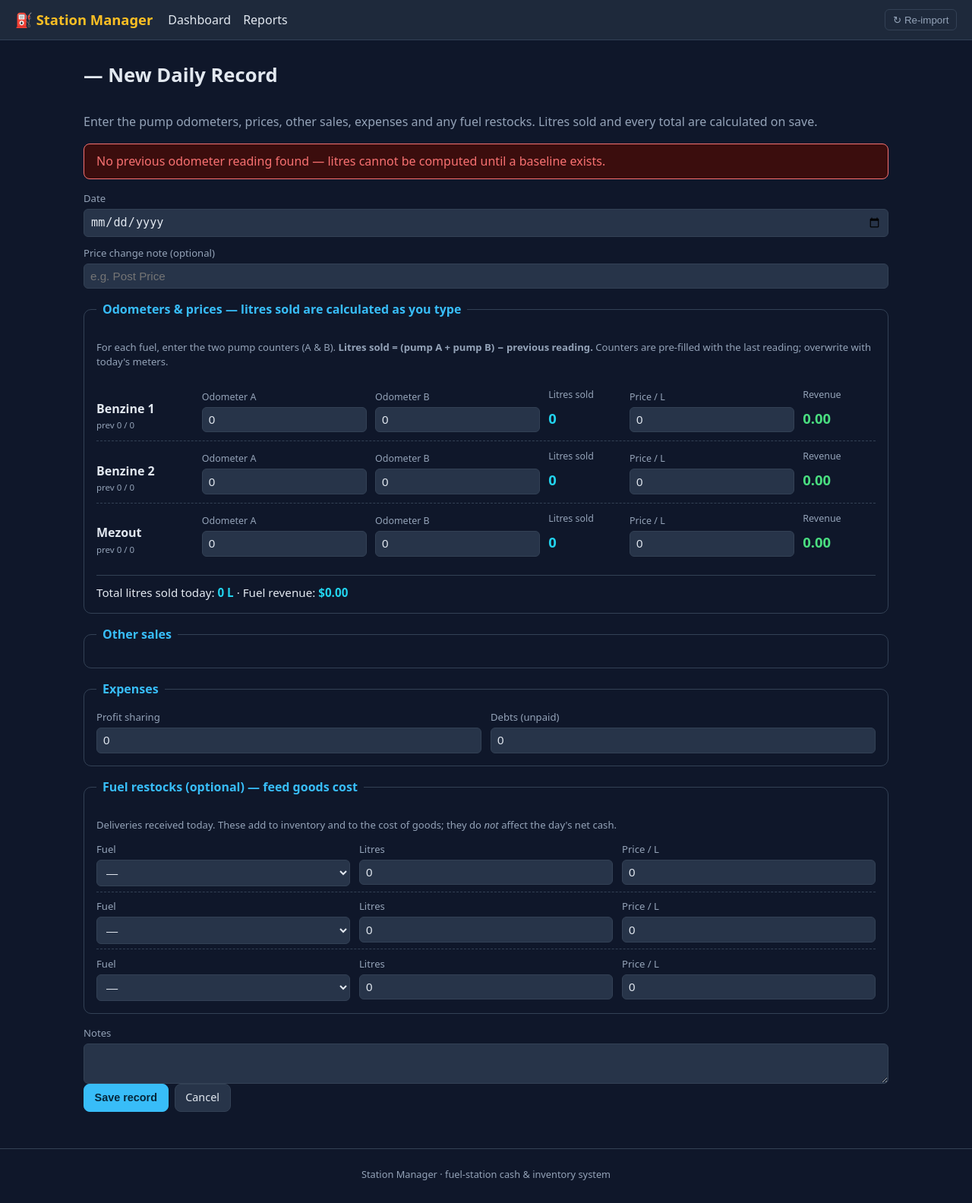
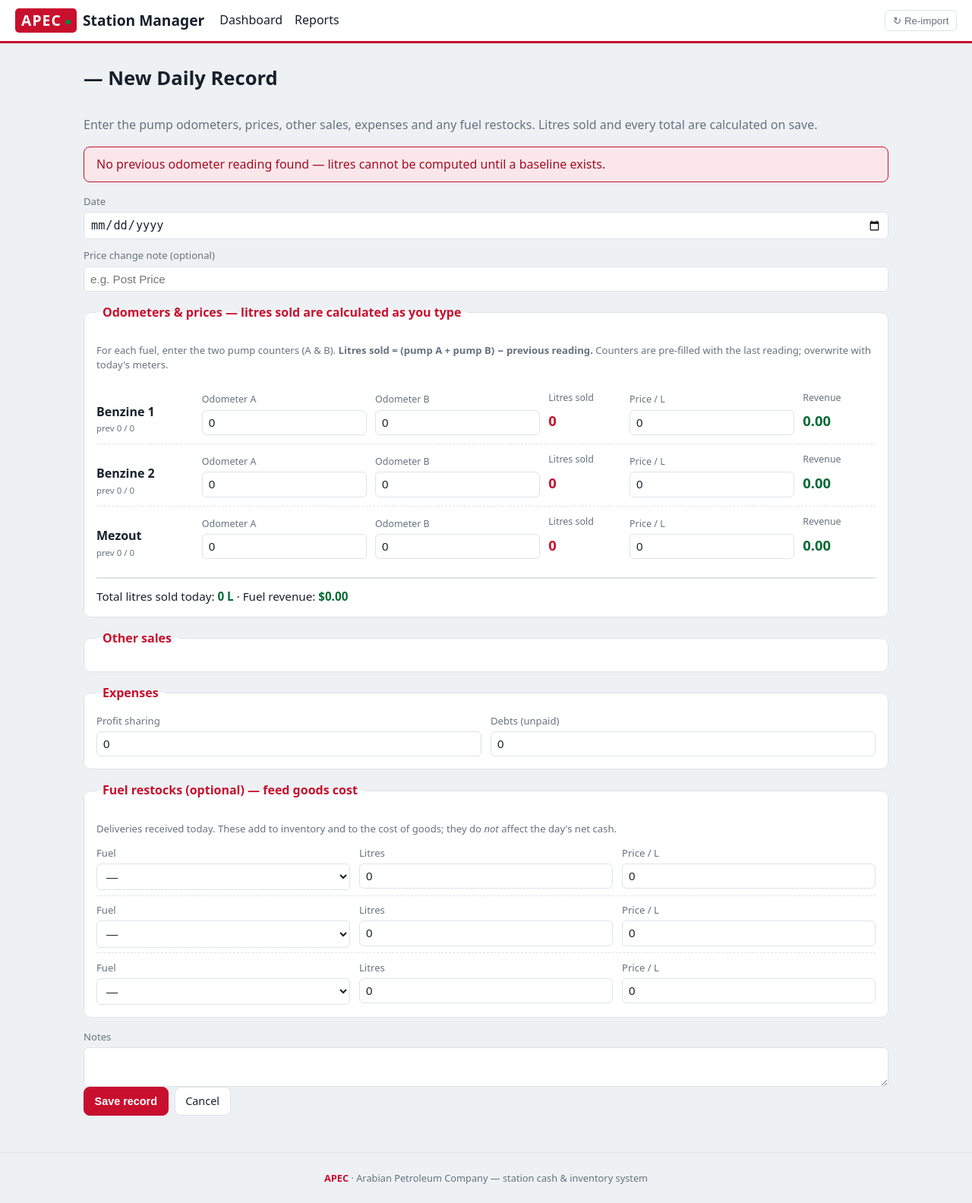
Before and after one commit to TonySa299/healthbot-md-privacy, a Flask app: template station_manager/templates/daily_new.html in a window 1280 px wide. Shown: the whole page at 76% size. Before the commit the page ends 1554 px from the top, so only its background shows below. Run offline with Flask 3, Linux system fonts and the light colour scheme; the template is opened without the code that fills it, so the values that code supplies are empty.

Commit message:
Update data, apply APEC theme, and sync entries back to Excel
- Load the latest workbook (data through 2026-07-13; 319 Halba / 249 Tekrit days).
- Rebrand to APEC (Arabian Petroleum Company) red-and-green light theme.
- Write each saved day back into the workbook's Daily and ODOMETERS sheets
  (values + grown table ranges), with a timestamped backup before every write
  (last 20 kept). Excel sync failures are reported but never block the app save.
- Make the workbook writable when packaged: the live copy sits next to the exe
  (bundled copy is the read-only seed); importer and sync use the live copy.

Co-Authored-By: Claude Opus 4.8 <noreply@anthropic.com>
Claude-Session: https://claude.ai/code/session_011y8PrrqexCdxr75DV7WRWE

```diff
--- a/station_manager/app.py
+++ b/station_manager/app.py
@@ -21,8 +21,9 @@ from flask import (
     Flask, render_template, request, redirect, url_for, flash, abort
 )
 
-from db import get_conn, init_db, DB_PATH, resource_path
+from db import get_conn, init_db, DB_PATH, resource_path, ensure_live_workbook
 import analytics
+import excel_sync
 from importer import run_import
 
 # Explicit template/static paths so the app also works when packaged as a
@@ -290,11 +291,24 @@ def daily_new(name):
             _recompute_stock_aggregates(conn, st["id"])
             conn.commit()
 
+            # Mirror the entry into the Excel workbook (never let this block the
+            # save that already succeeded in the app's own database).
+            synced = True
+            try:
+                excel_sync.append_day(
+                    st["name"], vals, odo,
+                    {"b1": b1_l, "b2": b2_l, "mez": mez_l})
+            except Exception as exc:  # pragma: no cover
+                synced = False
+                flash(f"Saved to the app, but could not update the Excel file: {exc}",
+                      "error")
+
             for w in warnings:
                 flash(w, "error")
             extra = f" · {restocks} restock(s) logged" if restocks else ""
+            xls = " · Excel updated" if synced else ""
             flash(f"Saved {day}: {b1_l:,.0f}/{b2_l:,.0f}/{mez_l:,.0f} L sold, "
-                  f"net ${vals['daily_total']:,.2f}{extra}.", "success")
+                  f"net ${vals['daily_total']:,.2f}{extra}{xls}.", "success")
             return redirect(url_for("daily", name=name))
         except Exception as exc:  # pragma: no cover
             flash(f"Could not save: {exc}", "error")
@@ -411,6 +425,7 @@ def ensure_data():
     empty, so a database created by an earlier version (which had no odometer
     table populated) heals itself instead of showing empty odometers.
     """
+    ensure_live_workbook()
     init_db()
     conn = get_conn()
     daily = conn.execute("SELECT COUNT(*) c FROM daily_records").fetchone()["c"]
--- a/station_manager/importer.py
+++ b/station_manager/importer.py
@@ -12,13 +12,14 @@ import datetime
 import openpyxl
 
 from db import (
-    resource_path,
+    LIVE_WORKBOOK,
+    ensure_live_workbook,
     reset_db,
     get_or_create_station,
     cursor,
 )
 
-WORKBOOK = resource_path("data", "General_Cashflow.xlsx")
+WORKBOOK = LIVE_WORKBOOK
 
 STATIONS = ["Halba", "Tekrit"]
 
@@ -329,6 +330,7 @@ def import_gas(wb, station, station_id):
 
 
 def run_import(verbose=True):
+    ensure_live_workbook()
     if not os.path.exists(WORKBOOK):
         raise FileNotFoundError(f"Workbook not found: {WORKBOOK}")
 
--- a/station_manager/static/style.css
+++ b/station_manager/static/style.css
@@ -1,22 +1,36 @@
+/* ==========================================================================
+   Station Manager — APEC (Arabian Petroleum Company) theme
+   Brand colours: APEC red + APEC green on a clean light background.
+   ========================================================================== */
 :root{
-  --bg:#0f172a; --panel:#1e293b; --panel2:#273449; --line:#334155;
-  --text:#e2e8f0; --muted:#94a3b8; --accent:#38bdf8; --accent2:#22d3ee;
-  --pos:#4ade80; --neg:#f87171; --brand:#fbbf24;
+  --bg:#eef1f4; --panel:#ffffff; --panel2:#f5f7f9; --line:#dde3e9;
+  --text:#16202c; --muted:#66727f;
+  --red:#c8102e; --red-dark:#a30d24; --red-soft:#fbe7ea;
+  --green:#00843d; --green-dark:#046a33; --green-soft:#e4f4ea;
+  --accent:#c8102e; --accent2:#00843d;
+  --pos:#1a8a3d; --neg:#c8102e; --brand:#c8102e;
 }
 *{box-sizing:border-box}
 body{margin:0;font-family:system-ui,-apple-system,Segoe UI,Roboto,sans-serif;
   background:var(--bg);color:var(--text);line-height:1.45}
-a{color:var(--accent);text-decoration:none}
+a{color:var(--red);text-decoration:none}
 a:hover{text-decoration:underline}
 
-.topbar{display:flex;align-items:center;gap:1.25rem;padding:.75rem 1.25rem;
-  background:var(--panel);border-bottom:1px solid var(--line);flex-wrap:wrap}
-.brand a{color:var(--brand);font-weight:700;font-size:1.15rem}
+.topbar{display:flex;align-items:center;gap:1.25rem;padding:.7rem 1.25rem;
+  background:var(--panel);border-bottom:3px solid var(--red);flex-wrap:wrap;
+  box-shadow:0 1px 4px rgba(0,0,0,.05)}
+.brand a{display:inline-flex;align-items:center;gap:.5rem;font-weight:800;
+  font-size:1.2rem;color:var(--text)}
+.brand .apec{background:var(--red);color:#fff;padding:.12rem .5rem;border-radius:5px;
+  letter-spacing:.06em;font-weight:800}
+.brand .apec::after{content:"";display:inline-block;width:.42rem;height:.42rem;
+  background:var(--green);border-radius:50%;margin-left:.34rem;vertical-align:middle}
 .topbar nav{display:flex;gap:1rem;flex:1;flex-wrap:wrap}
 .topbar nav a{color:var(--text);font-weight:500}
+.topbar nav a:hover{color:var(--red)}
 .reimport button{background:transparent;border:1px solid var(--line);color:var(--muted);
   padding:.35rem .6rem;border-radius:6px;cursor:pointer}
-.reimport button:hover{color:var(--text);border-color:var(--accent)}
+.reimport button:hover{color:var(--red);border-color:var(--red)}
 
 main{max-width:1100px;margin:0 auto;padding:1.5rem 1.25rem 3rem}
 h1{margin:.2rem 0 1rem;font-size:1.6rem}
@@ -30,29 +44,32 @@ h3{font-size:.95rem;margin:1.2rem 0 .5rem;color:var(--muted);text-transform:uppe
 .actions{display:flex;gap:.5rem;flex-wrap:wrap}
 
 .btn{display:inline-block;padding:.45rem .85rem;border:1px solid var(--line);
-  border-radius:8px;color:var(--text);background:var(--panel2);font-size:.9rem;cursor:pointer}
-.btn:hover{border-color:var(--accent);text-decoration:none}
-.btn.primary{background:var(--accent);color:#06263a;border-color:var(--accent);font-weight:600}
+  border-radius:8px;color:var(--text);background:#fff;font-size:.9rem;cursor:pointer}
+.btn:hover{border-color:var(--red);color:var(--red);text-decoration:none}
+.btn.primary{background:var(--red);color:#fff;border-color:var(--red);font-weight:600}
+.btn.primary:hover{background:var(--red-dark);color:#fff}
 
 .kpis{display:grid;grid-template-columns:repeat(auto-fit,minmax(150px,1fr));gap:.8rem;margin:1rem 0 1.5rem}
 .kpi{background:var(--panel);border:1px solid var(--line);border-radius:12px;padding:.9rem 1rem;
-  display:flex;flex-direction:column;gap:.3rem}
+  display:flex;flex-direction:column;gap:.3rem;border-top:3px solid var(--red);
+  box-shadow:0 1px 3px rgba(0,0,0,.04)}
 .kpi .label{color:var(--muted);font-size:.78rem;text-transform:uppercase;letter-spacing:.03em}
 .kpi .value{font-size:1.35rem;font-weight:700}
-.kpi.net{background:linear-gradient(135deg,#0e3a4a,#134e4a);border-color:var(--accent2)}
-.kpi.net .value{color:var(--accent2)}
+.kpi.net{border-top-color:var(--green);background:var(--green-soft)}
+.kpi.net .value{color:var(--green-dark)}
 
 .grid-2{display:grid;grid-template-columns:1fr 1fr;gap:1.2rem}
 @media(max-width:820px){.grid-2{grid-template-columns:1fr}}
 
-.card{background:var(--panel);border:1px solid var(--line);border-radius:12px;padding:1.1rem 1.2rem;margin-bottom:1.2rem}
+.card{background:var(--panel);border:1px solid var(--line);border-radius:12px;
+  padding:1.1rem 1.2rem;margin-bottom:1.2rem;box-shadow:0 1px 3px rgba(0,0,0,.04)}
 
 .barchart{display:flex;flex-direction:column;gap:.4rem}
 .bar-row{display:grid;grid-template-columns:70px 1fr auto;align-items:center;gap:.6rem;font-size:.85rem}
 .bar-label{color:var(--muted)}
-.bar-track{background:var(--panel2);border-radius:6px;height:16px;overflow:hidden}
-.bar-fill{height:100%;background:linear-gradient(90deg,var(--accent),var(--accent2));border-radius:6px;min-width:2px}
-.bar-fill.neg{background:linear-gradient(90deg,#7f1d1d,var(--neg))}
+.bar-track{background:var(--panel2);border:1px solid var(--line);border-radius:6px;height:16px;overflow:hidden}
+.bar-fill{height:100%;background:linear-gradient(90deg,var(--green),#3cb371);border-radius:6px;min-width:2px}
+.bar-fill.neg{background:linear-gradient(90deg,var(--red),#e2445c)}
 .bar-value{font-variant-numeric:tabular-nums;white-space:nowrap}
 .bar-value em{color:var(--muted);font-style:normal;font-size:.8rem}
 
@@ -61,8 +78,8 @@ h3{font-size:.95rem;margin:1.2rem 0 .5rem;color:var(--muted);text-transform:uppe
 .tbl th{color:var(--muted);font-weight:600;font-size:.8rem;text-transform:uppercase;letter-spacing:.03em}
 .tbl td.num,.tbl th.num{text-align:right;font-variant-numeric:tabular-nums}
 .tbl.compact th,.tbl.compact td{padding:.35rem .5rem;font-size:.83rem}
-.tbl tr:hover td{background:rgba(255,255,255,.02)}
-.total-row td{font-weight:700;background:rgba(56,189,248,.06)}
+.tbl tr:hover td{background:var(--panel2)}
+.total-row td{font-weight:700;background:var(--red-soft)}
 
 .table-scroll{overflow-x:auto}
 
@@ -71,53 +88,52 @@ h3{font-size:.95rem;margin:1.2rem 0 .5rem;color:var(--muted);text-transform:uppe
 .stock-block{margin-bottom:.6rem}
 
 .flash{padding:.7rem 1rem;border-radius:8px;margin-bottom:1rem;border:1px solid}
-.flash.success{background:#052e2b;border-color:var(--pos);color:var(--pos)}
-.flash.error{background:#3b0d0d;border-color:var(--neg);color:var(--neg)}
+.flash.success{background:var(--green-soft);border-color:var(--green);color:var(--green-dark)}
+.flash.error{background:var(--red-soft);border-color:var(--red);color:var(--red-dark)}
 
 .filterbar{margin:.5rem 0 1rem}
-.filterbar select{background:var(--panel2);color:var(--text);border:1px solid var(--line);
+.filterbar select{background:#fff;color:var(--text);border:1px solid var(--line);
   padding:.4rem .5rem;border-radius:6px}
 
-.entry-form fieldset{border:1px solid var(--line);border-radius:10px;margin:1rem 0;padding:1rem}
-.entry-form legend{color:var(--accent);padding:0 .5rem;font-weight:600}
+.entry-form fieldset{border:1px solid var(--line);border-radius:10px;margin:1rem 0;padding:1rem;background:var(--panel)}
+.entry-form legend{color:var(--red);padding:0 .5rem;font-weight:700}
 .form-grid{display:grid;grid-template-columns:repeat(auto-fit,minmax(160px,1fr));gap:.75rem}
 .entry-form label{display:flex;flex-direction:column;gap:.25rem;font-size:.82rem;color:var(--muted)}
 .entry-form label.wide{grid-column:1/-1}
-.entry-form input,.entry-form textarea{background:var(--panel2);color:var(--text);
+.entry-form input,.entry-form textarea,.entry-form select{background:#fff;color:var(--text);
   border:1px solid var(--line);border-radius:6px;padding:.45rem .5rem;font-size:.95rem}
-.entry-form input:focus,.entry-form textarea:focus{outline:none;border-color:var(--accent)}
+.entry-form input:focus,.entry-form textarea:focus,.entry-form select:focus{outline:none;border-color:var(--red);
+  box-shadow:0 0 0 2px var(--red-soft)}
 
 .fuel-row{display:grid;grid-template-columns:1.2fr 1fr 1fr .9fr .9fr .9fr;gap:.7rem;
   align-items:end;padding:.7rem 0;border-top:1px dashed var(--line)}
 .fuel-row:first-of-type{border-top:none}
-.fuel-name{font-weight:600;color:var(--text);display:flex;flex-direction:column;gap:.15rem}
+.fuel-name{font-weight:700;color:var(--text);display:flex;flex-direction:column;gap:.15rem}
 .fuel-name .prev-hint{font-weight:400;color:var(--muted);font-size:.72rem}
 .fuel-row label{display:flex;flex-direction:column;gap:.25rem;font-size:.78rem;color:var(--muted)}
-.fuel-row input{background:var(--panel2);color:var(--text);border:1px solid var(--line);
+.fuel-row input{background:#fff;color:var(--text);border:1px solid var(--line);
   border-radius:6px;padding:.45rem .5rem;font-size:.95rem}
 .litres-out,.revenue-out{display:flex;flex-direction:column;gap:.25rem;font-size:.78rem;color:var(--muted)}
-.litres-val,.revenue-val{font-size:1.15rem;font-weight:700;color:var(--accent2);
-  font-variant-numeric:tabular-nums;padding:.3rem 0}
-.revenue-val{color:var(--pos)}
+.litres-val{font-size:1.15rem;font-weight:700;color:var(--red);font-variant-numeric:tabular-nums;padding:.3rem 0}
+.revenue-val{font-size:1.15rem;font-weight:700;color:var(--green-dark);font-variant-numeric:tabular-nums;padding:.3rem 0}
 .litres-val.warn{color:var(--neg);font-size:.9rem}
-.fuel-total{margin-top:.8rem;padding-top:.7rem;border-top:1px solid var(--line);font-size:.95rem}
-.fuel-total b{color:var(--accent2)}
-@media(max-width:820px){.fuel-row{grid-template-columns:1fr 1fr;}.fuel-name{grid-column:1/-1}}
+.fuel-total{margin-top:.8rem;padding-top:.7rem;border-top:2px solid var(--line);font-size:.95rem}
+.fuel-total b{color:var(--green-dark)}
 
-.prevbox{background:var(--panel2);border:1px solid var(--line);border-radius:8px;
+.prevbox{background:var(--green-soft);border:1px solid var(--green);border-radius:8px;
   padding:.6rem .9rem;margin:.5rem 0 1rem;font-size:.88rem}
-.prevbox strong{color:var(--accent)}
+.prevbox strong{color:var(--green-dark)}
 .restock-line{border-top:1px dashed var(--line);padding-top:.6rem;margin-top:.4rem}
 .restock-line:first-of-type{border-top:none;padding-top:0;margin-top:0}
 .inline-form{margin-bottom:1.2rem}
 .inline-form .align-end{justify-content:flex-end}
-.entry-form select{background:var(--panel2);color:var(--text);border:1px solid var(--line);
-  border-radius:6px;padding:.45rem .5rem;font-size:.95rem}
 .margin-card{max-width:640px}
 .margin-row{display:grid;grid-template-columns:1fr 1fr 1fr;gap:1rem}
 .margin-row>div{display:flex;flex-direction:column;gap:.25rem}
 .margin-row .label{color:var(--muted);font-size:.8rem}
 .margin-row b{font-size:1.15rem}
+@media(max-width:820px){.fuel-row{grid-template-columns:1fr 1fr;}.fuel-name{grid-column:1/-1}}
 @media(max-width:640px){.margin-row{grid-template-columns:1fr}}
 
 footer{text-align:center;color:var(--muted);font-size:.8rem;padding:1.5rem;border-top:1px solid var(--line)}
+footer .apec{color:var(--red);font-weight:700}
--- a/station_manager/templates/base.html
+++ b/station_manager/templates/base.html
@@ -8,7 +8,7 @@
 </head>
 <body>
 <header class="topbar">
-  <div class="brand"><a href="{{ url_for('dashboard') }}">⛽ Station Manager</a></div>
+  <div class="brand"><a href="{{ url_for('dashboard') }}"><span class="apec">APEC</span> Station Manager</a></div>
   <nav>
     <a href="{{ url_for('dashboard') }}">Dashboard</a>
     {% for s in nav_stations %}
@@ -32,7 +32,7 @@
 </main>
 
 <footer>
-  <span>Station Manager · fuel-station cash &amp; inventory system</span>
+  <span><span class="apec">APEC</span> · Arabian Petroleum Company — station cash &amp; inventory system</span>
 </footer>
 </body>
 </html>
```
Also changed, not shown: station_manager/db.py (+18 -0 lines), station_manager/excel_sync.py (added, +149 -0 lines), station_manager/README.md, 2 other files.
